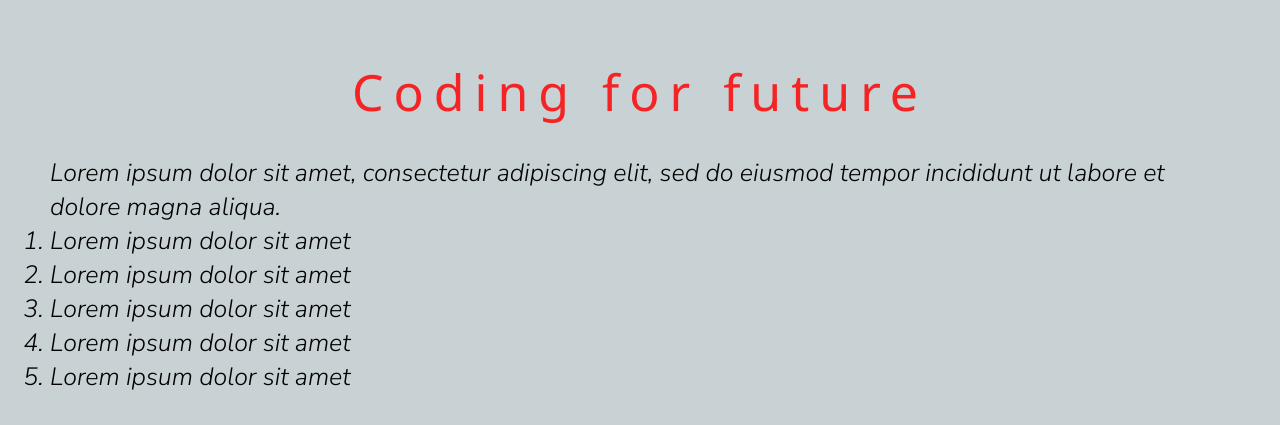
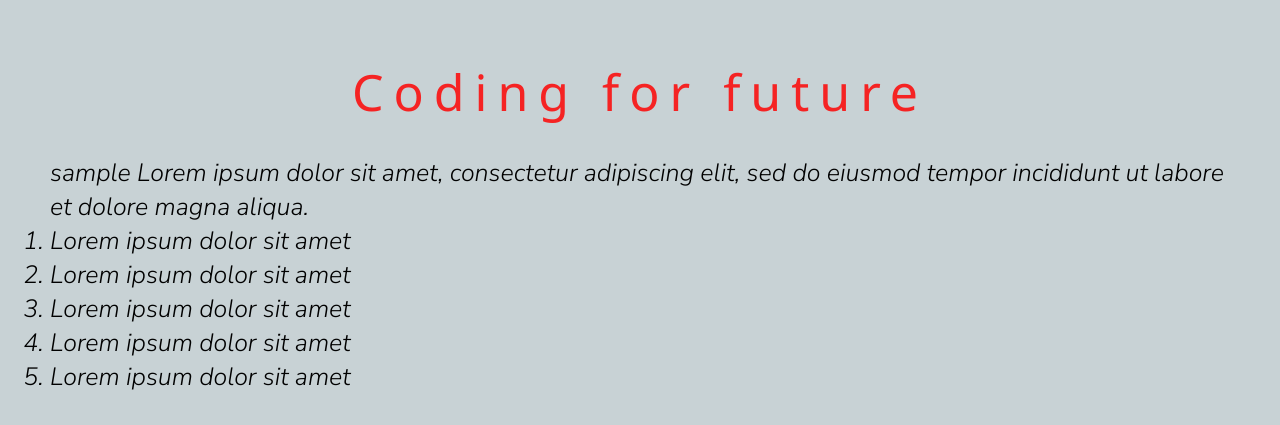
Before and after one commit to ShajiHub/firstProj, a plain HTML site: page index.html in a window 1280 px wide. Shown: the part 672-1097 px from the top of the page. Drawn offline with Linux system fonts and the light colour scheme.

Commit message:
shaji_change

```diff
--- a/index.html
+++ b/index.html
@@ -29,7 +29,7 @@
         <section id="section1" class="section1 sectionFont">
             <p class="titles">Coding for future</p>
             <p>
-                Lorem ipsum dolor sit amet, consectetur adipiscing elit, sed do eiusmod tempor incididunt ut labore et dolore magna aliqua.
+                sample Lorem ipsum dolor sit amet, consectetur adipiscing elit, sed do eiusmod tempor incididunt ut labore et dolore magna aliqua.
                 <ol>
                     <li>Lorem ipsum dolor sit amet</li>
                     <li>Lorem ipsum dolor sit amet</li>
```
